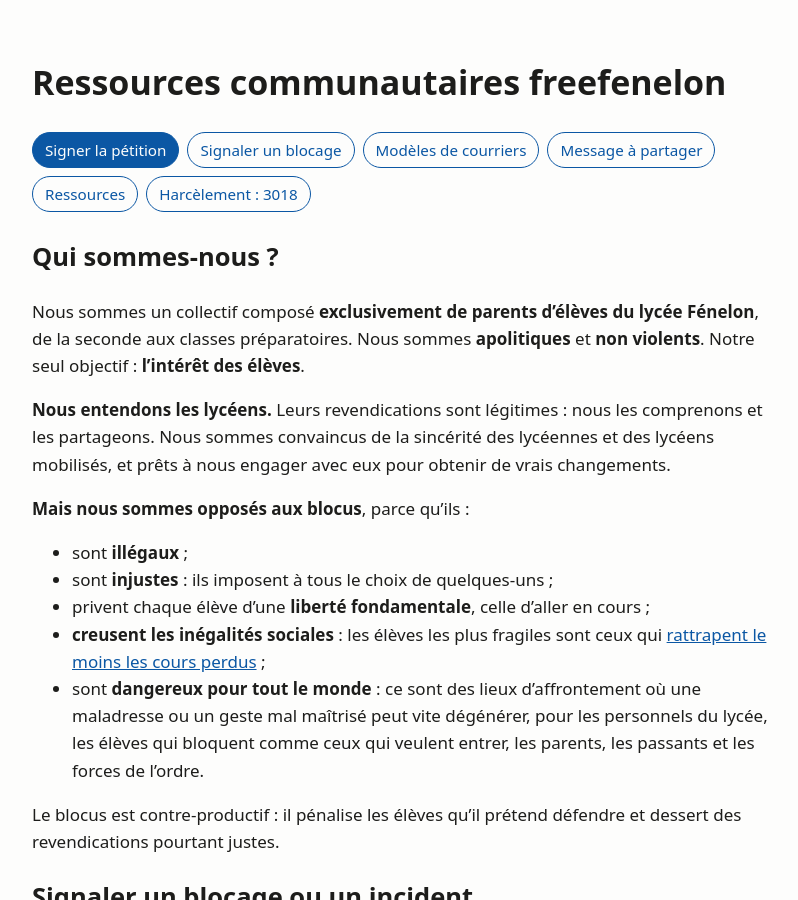
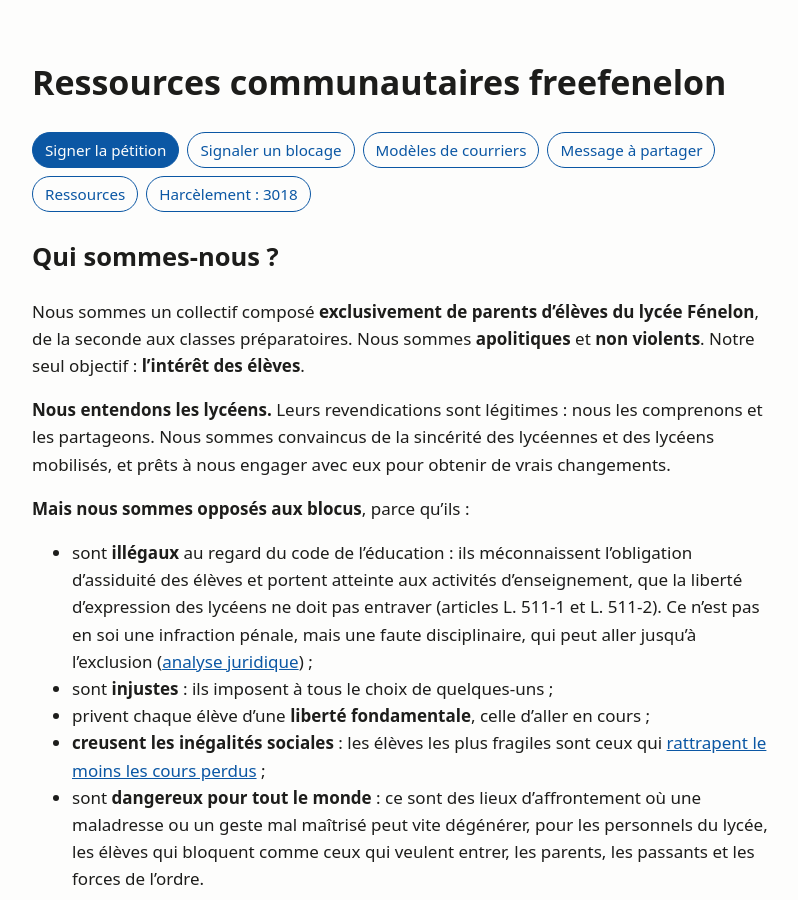
Before and after one commit to 4nf8hvwvry-collab/freefenelon, a Jekyll site: the page built from site/index.md, in a window 1280 px wide and 900 px high. Shown: the whole window, without its empty margins (240-1038 px from the left). Built offline with Jekyll 4.4.1, drawn with Linux system fonts in a browser that asks for light colours; our own code applies the rules of GitHub Pages for plain Markdown files.

Commit message:
Précision juridique sur l'illégalité des blocus (code de l'éducation)
Co-Authored-By: Claude Opus 5.5 <noreply@anthropic.com>

```diff
--- a/site/index.md
+++ b/site/index.md
@@ -21,7 +21,7 @@ Nous sommes un collectif composé **exclusivement de parents d'élèves du lycé
 
 **Mais nous sommes opposés aux blocus**, parce qu'ils :
 
-- sont **illégaux** ;
+- sont **illégaux** au regard du code de l'éducation : ils méconnaissent l'obligation d'assiduité des élèves et portent atteinte aux activités d'enseignement, que la liberté d'expression des lycéens ne doit pas entraver (articles L. 511-1 et L. 511-2). Ce n'est pas en soi une infraction pénale, mais une faute disciplinaire, qui peut aller jusqu'à l'exclusion ([analyse juridique](https://www.echoavocats.com/post/blocus-lyc%C3%A9ens-quelles-sanctions-disciplinaires-et-quels-recours)) ;
 - sont **injustes** : ils imposent à tous le choix de quelques-uns ;
 - privent chaque élève d'une **liberté fondamentale**, celle d'aller en cours ;
 - **creusent les inégalités sociales** : les élèves les plus fragiles sont ceux qui [rattrapent le moins les cours perdus](heures-de-cours-perdues.html) ;
```
